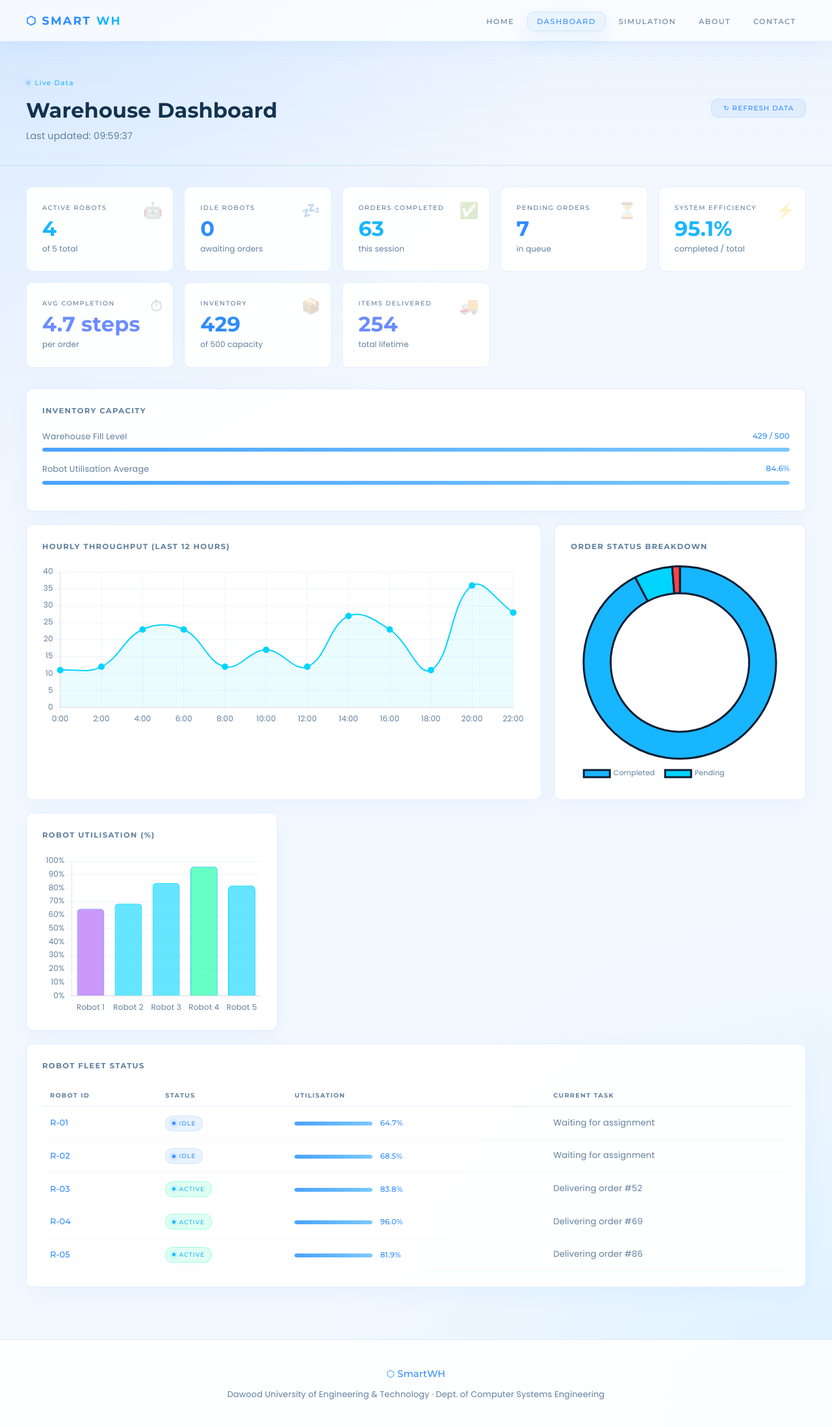
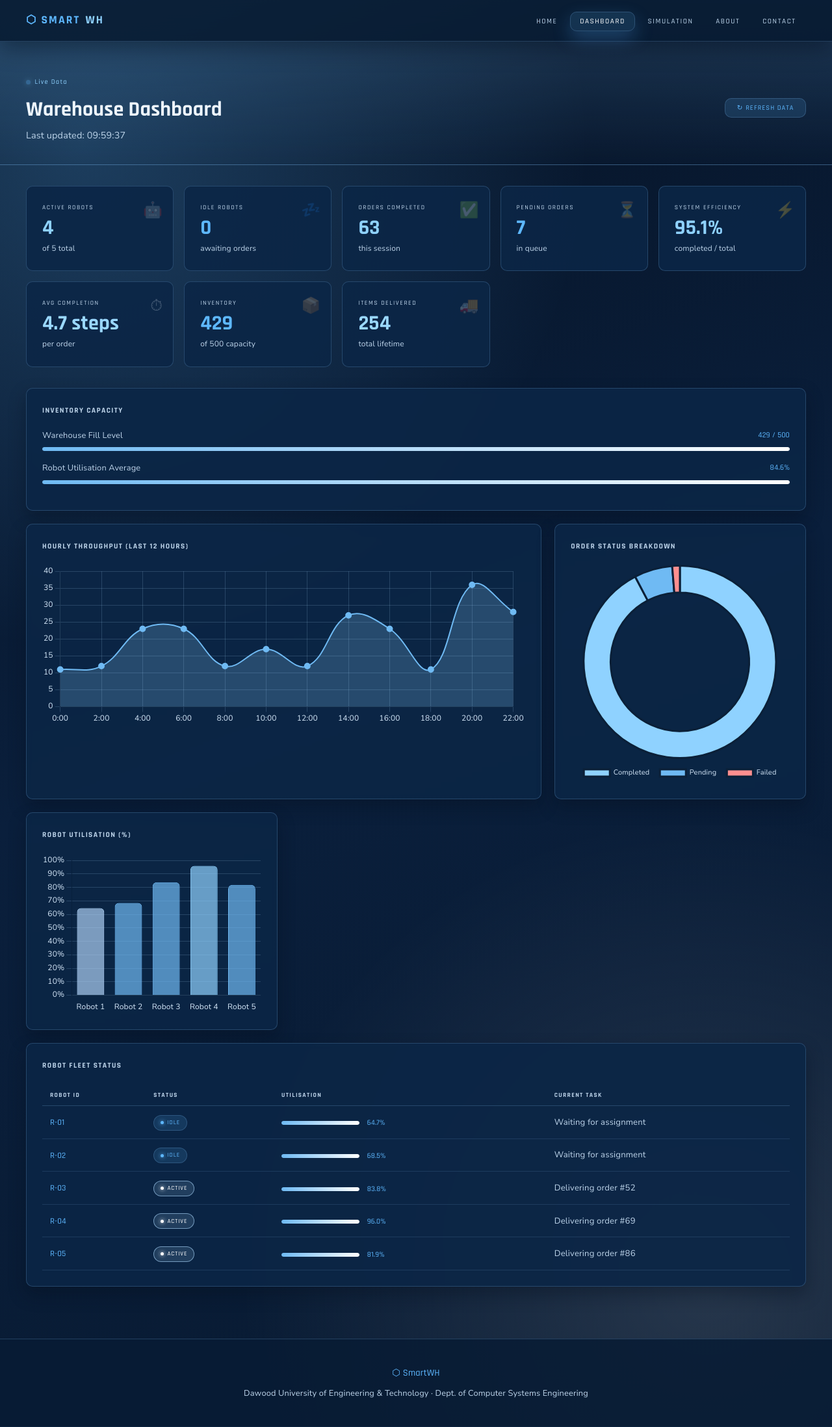
Before and after one commit to sunjaygir08/simulation-project, a Flask app: page /dashboard in a window 1280 px wide. Shown: the whole page at 65% size. After the commit the page ends 2151 px from the top, so only its background shows below. Run offline with Flask 3, Linux system fonts and the light colour scheme.

Commit message:
Refactor dashboard styles and update color scheme for improved aesthetics
- Updated color palette in script.js for charts and UI elements to enhance visual appeal.
- Changed font family from 'Poppins' to 'Nunito Sans' for better readability.
- Adjusted background colors, borders, and shadows in style.css to create a cohesive deep blue contrast theme.
- Enhanced hover effects and transitions for buttons and links to improve user interaction.
- Modified gradient backgrounds and glow effects for a more modern look.

```diff
--- a/static/css/style.css
+++ b/static/css/style.css
@@ -1,32 +1,32 @@
 /* ═══════════════════════════════════════════════════
-   SMART WAREHOUSE  –  style.css
-   Theme: Cyber-Industrial Dark
-   Font: Orbitron (display) + Exo 2 (body)
+  SMART WAREHOUSE  –  style.css
+  Theme: Deep Blue Contrast
+  Font: Rajdhani (display) + Nunito Sans (body)
 ═══════════════════════════════════════════════════ */
 
-@import url('https://fonts.googleapis.com/css2?family=Montserrat:wght@500;600;700;800&family=Poppins:wght@300;400;500;600;700&display=swap');
+@import url('https://fonts.googleapis.com/css2?family=Rajdhani:wght@500;600;700&family=Nunito+Sans:wght@300;400;600;700&display=swap');
 
 /* ── Variables ─────────────────────────────────── */
 :root {
-  --bg-base     : #f3f8ff;
-  --bg-panel    : rgba(255,255,255,0.88);
-  --bg-card     : rgba(255,255,255,0.94);
-  --bg-card-h   : #ffffff;
-  --neon-blue   : #2d8cff;
-  --neon-green  : #18b6ff;
-  --neon-purple : #6b8cff;
-  --accent      : #2d8cff;
-  --accent2     : #18b6ff;
-  --text-primary: #13324f;
-  --text-muted  : #5f7f9e;
-  --border      : rgba(45,140,255,0.14);
-  --border-h    : rgba(45,140,255,0.35);
-  --glow        : 0 10px 30px rgba(45,140,255,0.12);
-  --glow-green  : 0 10px 30px rgba(24,182,255,0.12);
+  --bg-base     : #071528;
+  --bg-panel    : rgba(8, 28, 52, 0.85);
+  --bg-card     : rgba(12, 38, 70, 0.9);
+  --bg-card-h   : rgba(16, 48, 88, 0.95);
+  --neon-blue   : #5eb8ff;
+  --neon-green  : #8fd2ff;
+  --neon-purple : #9ad8ff;
+  --accent      : #5eb8ff;
+  --accent2     : #ffffff;
+  --text-primary: #eef6ff;
+  --text-muted  : #bdd4ea;
+  --border      : rgba(132, 190, 245, 0.22);
+  --border-h    : rgba(170, 215, 255, 0.6);
+  --glow        : 0 12px 28px rgba(74, 152, 227, 0.32);
+  --glow-green  : 0 12px 28px rgba(143, 210, 255, 0.28);
   --radius      : 10px;
   --transition  : 0.28s ease;
-  --font-display: 'Montserrat', sans-serif;
-  --font-body   : 'Poppins', sans-serif;
+  --font-display: 'Rajdhani', sans-serif;
+  --font-body   : 'Nunito Sans', sans-serif;
 }
 
 /* ── Reset ─────────────────────────────────────── */
@@ -47,8 +47,9 @@ body {
   line-height : 1.7;
   letter-spacing: 0.01em;
   background-image:
-    radial-gradient(circle at top left, rgba(45,140,255,0.12), transparent 34%),
-    radial-gradient(circle at bottom right, rgba(24,182,255,0.10), transparent 32%);
+    radial-gradient(circle at 10% 10%, rgba(94, 184, 255, 0.25), transparent 34%),
+    radial-gradient(circle at 85% 90%, rgba(255, 255, 255, 0.12), transparent 32%),
+    linear-gradient(160deg, #061223 0%, #0a1f3c 48%, #081a31 100%);
 }
 
 a { color: var(--neon-blue); text-decoration: none; transition: all var(--transition); }
@@ -72,10 +73,10 @@ img { max-width: 100%; }
   justify-content: space-between;
   padding        : 0 2.5rem;
   height         : 64px;
-  background     : rgba(255,255,255,0.76);
+  background     : rgba(7, 25, 47, 0.85);
   backdrop-filter: blur(18px);
   border-bottom  : 1px solid var(--border);
-  box-shadow     : 0 8px 30px rgba(45,140,255,0.06);
+  box-shadow     : 0 10px 34px rgba(0, 10, 24, 0.45);
 }
 
 .nav-logo {
@@ -392,7 +395,7 @@ section { padding: 5rem 2rem; }
 .page-header {
   padding       : 7rem 2rem 2rem;
   border-bottom : 1px solid var(--border);
-  background    : linear-gradient(180deg, rgba(45,140,255,0.05), transparent);
+  background    : linear-gradient(180deg, rgba(116, 186, 245, 0.22), rgba(6, 21, 40, 0));
 }
 .page-header h1 {
   font-family: var(--font-display);
@@ -477,7 +480,8 @@ section { padding: 5rem 2rem; }
   border       : 1px solid var(--border);
   border-radius: var(--radius);
   padding      : 1.5rem;
-  box-shadow   : 0 10px 30px rgba(45,140,255,0.05);
+  box-shadow   : 0 12px 26px rgba(4, 14, 30, 0.4);
+  backdrop-filter: blur(4px);
 }
 .chart-card h3 {
   font-family   : var(--font-display);
@@ -502,11 +506,10 @@ section { padding: 5rem 2rem; }
 }
 .robot-table td {
   padding    : 0.75rem;
-  border-bottom: 1px solid rgba(0,212,255,0.06);
+  border-bottom: 1px solid rgba(132, 190, 245, 0.14);
   color      : var(--text-primary);
 }
-.robot-table tr:hover td { background: rgba(0,212,255,0.04); }
-.robot-table tr:hover td { background: rgba(45,140,255,0.05); }
+.robot-table tr:hover td { background: rgba(126, 189, 250, 0.1); }
 .status-badge {
   display      : inline-flex;
   align-items  : center;
@@ -518,9 +521,9 @@ section { padding: 5rem 2rem; }
   padding      : 0.2rem 0.6rem;
   border-radius: 50px;
 }
-.status-badge.active  { background: rgba(0,255,157,0.12); color: var(--neon-green); border: 1px solid rgba(0,255,157,0.3); }
-.status-badge.idle    { background: rgba(45,140,255,0.1);  color: var(--neon-blue);  border: 1px solid var(--border); }
-.status-badge.charging{ background: rgba(168,85,247,0.1); color: var(--neon-purple);border: 1px solid rgba(168,85,247,0.3); }
+.status-badge.active  { background: rgba(173, 218, 255, 0.14); color: #ffffff; border: 1px solid rgba(173, 218, 255, 0.6); }
+.status-badge.idle    { background: rgba(94, 184, 255, 0.14);  color: var(--neon-blue); border: 1px solid var(--border); }
+.status-badge.charging{ background: rgba(115, 164, 214, 0.18); color: #d6ebff; border: 1px solid rgba(173, 218, 255, 0.3); }
 .status-badge::before {
   content     : '';
   width: 5px; height: 5px;
@@ -541,14 +544,14 @@ section { padding: 5rem 2rem; }
 .progress-label span:last-child { color: var(--neon-blue); font-family: var(--font-display); font-size: 0.75rem; }
 .progress-bar {
   height       : 6px;
-  background   : rgba(45,140,255,0.08);
+  background   : rgba(173, 218, 255, 0.2);
   border-radius: 3px;
   overflow     : hidden;
 }
 .progress-fill {
   height       : 100%;
   border-radius: 3px;
-  background   : linear-gradient(90deg, #4aa3ff, #7bc9ff);
+  background   : linear-gradient(90deg, #6fbaf3, #ffffff);
   box-shadow   : var(--glow);
   transition   : width 0.8s ease;
 }
@@ -559,7 +562,7 @@ section { padding: 5rem 2rem; }
   font-size     : 0.65rem;
   letter-spacing: 0.1em;
   text-transform: uppercase;
-  background    : rgba(45,140,255,0.08);
+  background    : rgba(94, 184, 255, 0.14);
   border        : 1px solid var(--border);
   color         : var(--neon-blue);
   padding       : 0.45rem 1.1rem;
--- a/static/js/script.js
+++ b/static/js/script.js
@@ -46,14 +46,14 @@ document.addEventListener('DOMContentLoaded', observeReveal);
 function initDashboardCharts() {
   if (typeof Chart === 'undefined') return;
 
-  const neonBlue   = '#00d4ff';
-  const neonGreen  = '#18b6ff';
-  const neonPurple = '#6b8cff';
-  const gridColor  = 'rgba(45,140,255,0.08)';
-  const textColor  = '#5f7f9e';
+  const neonBlue   = '#6fbaf3';
+  const neonGreen  = '#8fd2ff';
+  const neonPurple = '#b8dcff';
+  const gridColor  = 'rgba(173,218,255,0.18)';
+  const textColor  = '#d5e8f9';
 
   Chart.defaults.color = textColor;
-  Chart.defaults.font.family = "'Poppins', sans-serif";
+  Chart.defaults.font.family = "'Nunito Sans', sans-serif";
 
   /* ── Throughput line chart ── */
   const throughputCtx = document.getElementById('throughputChart');
@@ -69,7 +69,7 @@ function initDashboardCharts() {
           label          : 'Orders / hr',
           data           : rawData,
           borderColor    : neonBlue,
-          backgroundColor: 'rgba(0,212,255,0.08)',
+          backgroundColor: 'rgba(143,210,255,0.22)',
           borderWidth    : 2,
           pointBackgroundColor: neonBlue,
           pointRadius    : 4,
@@ -101,8 +101,8 @@ function initDashboardCharts() {
         labels  : ['Completed', 'Pending', 'Failed'],
         datasets: [{
           data           : [completed, pending, failed],
-          backgroundColor: [neonGreen, neonBlue, '#ff4444'],
-          borderColor    : '#0d1e33',
+          backgroundColor: [neonGreen, neonBlue, '#ff8f8f'],
+          borderColor    : '#0b2038',
           borderWidth    : 3,
           hoverOffset    : 6,
         }]
@@ -134,8 +134,8 @@ function initDashboardCharts() {
           label          : 'Utilization %',
           data           : values,
           backgroundColor: values.map(v =>
-            v > 85 ? 'rgba(0,255,157,0.6)' :
-            v > 65 ? 'rgba(0,212,255,0.6)' : 'rgba(168,85,247,0.6)'),
+            v > 85 ? 'rgba(143,210,255,0.7)' :
+            v > 65 ? 'rgba(111,186,243,0.7)' : 'rgba(184,220,255,0.65)'),
           borderColor    : values.map(v =>
             v > 85 ? neonGreen : v > 65 ? neonBlue : neonPurple),
           borderWidth    : 1,
@@ -208,17 +208,17 @@ document.addEventListener('DOMContentLoaded', () => {
 
   // ── Colors ──
   const C = {
-    bg      : '#f7fbff',
-    grid    : 'rgba(45,140,255,0.08)',
-    shelf   : 'rgba(45,140,255,0.12)',
-    shelfBd : 'rgba(45,140,255,0.30)',
-    exit    : 'rgba(24,182,255,0.14)',
-    exitBd  : '#2d8cff',
-    robot   : ['#2d8cff','#6b8cff','#18b6ff','#ff8a65','#16a085'],
-    robotGlow: ['rgba(45,140,255,0.25)','rgba(107,140,255,0.25)',
-                'rgba(24,182,255,0.25)','rgba(255,138,101,0.25)','rgba(22,160,133,0.25)'],
-    item    : '#2d8cff',
-    path    : 'rgba(45,140,255,0.12)',
+    bg      : '#0c2a4b',
+    grid    : 'rgba(173,218,255,0.20)',
+    shelf   : 'rgba(173,218,255,0.14)',
+    shelfBd : 'rgba(173,218,255,0.60)',
+    exit    : 'rgba(143,210,255,0.24)',
+    exitBd  : '#ffffff',
+    robot   : ['#8fd2ff', '#6fbaf3', '#ffffff', '#9ecfff', '#4da9f0'],
+    robotGlow: ['rgba(143,210,255,0.34)', 'rgba(111,186,243,0.34)',
+                'rgba(255,255,255,0.30)', 'rgba(158,207,255,0.30)', 'rgba(77,169,240,0.30)'],
+    item    : '#ffffff',
+    path    : 'rgba(173,218,255,0.12)',
   };
 
   // ── Shelves (fixed) ──
@@ -308,7 +308,7 @@ document.addEventListener('DOMContentLoaded', () => {
       ctx.lineWidth   = 0.8;
       roundRect(ctx, cellX(s.c)+3, cellY(s.r)+3, CELL-6, CELL-6, 4);
       ctx.fill(); ctx.stroke();
-      ctx.fillStyle  = 'rgba(0,212,255,0.7)';
+      ctx.fillStyle  = 'rgba(227,242,255,0.95)';
       ctx.font       = '10px Montserrat, sans-serif';
       ctx.textAlign  = 'center';
       ctx.textBaseline = 'middle';
@@ -322,7 +322,7 @@ document.addEventListener('DOMContentLoaded', () => {
     ctx.lineWidth   = 1;
     roundRect(ctx, cellX(EXIT.c)+2, cellY(EXIT.r)+2, CELL-4, CELL-4, 4);
     ctx.fill(); ctx.stroke();
-    ctx.fillStyle    = '#2d8cff';
+    ctx.fillStyle    = '#ffffff';
     ctx.font         = '9px Montserrat, sans-serif';
     ctx.textAlign    = 'center';
     ctx.textBaseline = 'middle';
@@ -346,7 +346,7 @@ document.addEventListener('DOMContentLoaded', () => {
     ctx.fill();
 
     // inner ring
-    ctx.strokeStyle = 'rgba(255,255,255,0.5)';
+    ctx.strokeStyle = 'rgba(7,21,40,0.45)';
     ctx.lineWidth   = 1.5;
     ctx.beginPath();
     ctx.arc(px, py, 9, 0, Math.PI*2);
@@ -366,7 +366,7 @@ document.addEventListener('DOMContentLoaded', () => {
     ctx.shadowColor = 'transparent';
 
     // ID label
-    ctx.fillStyle    = '#ffffff';
+    ctx.fillStyle    = '#00152c';
     ctx.font         = 'bold 9px Montserrat, sans-serif';
     ctx.textAlign    = 'center';
     ctx.textBaseline = 'middle';
--- a/templates/contact.html
+++ b/templates/contact.html
@@ -111,7 +111,7 @@
           <div class="form-group">
             <label for="name">Full Name</label>
             <input type="text" id="name" name="name"
-                   placeholder="e.g. Muhammad Ahmed"
+                   placeholder="e.g. Sunjay Gir"
                    value="{{ form_data.get('name', '') }}" required/>
           </div>
           <div class="form-group">
```
Also changed, not shown: other parts of static/css/style.css (+30 -28 lines), script.js (+29 -29 lines), style.css (+93 -76 lines).
